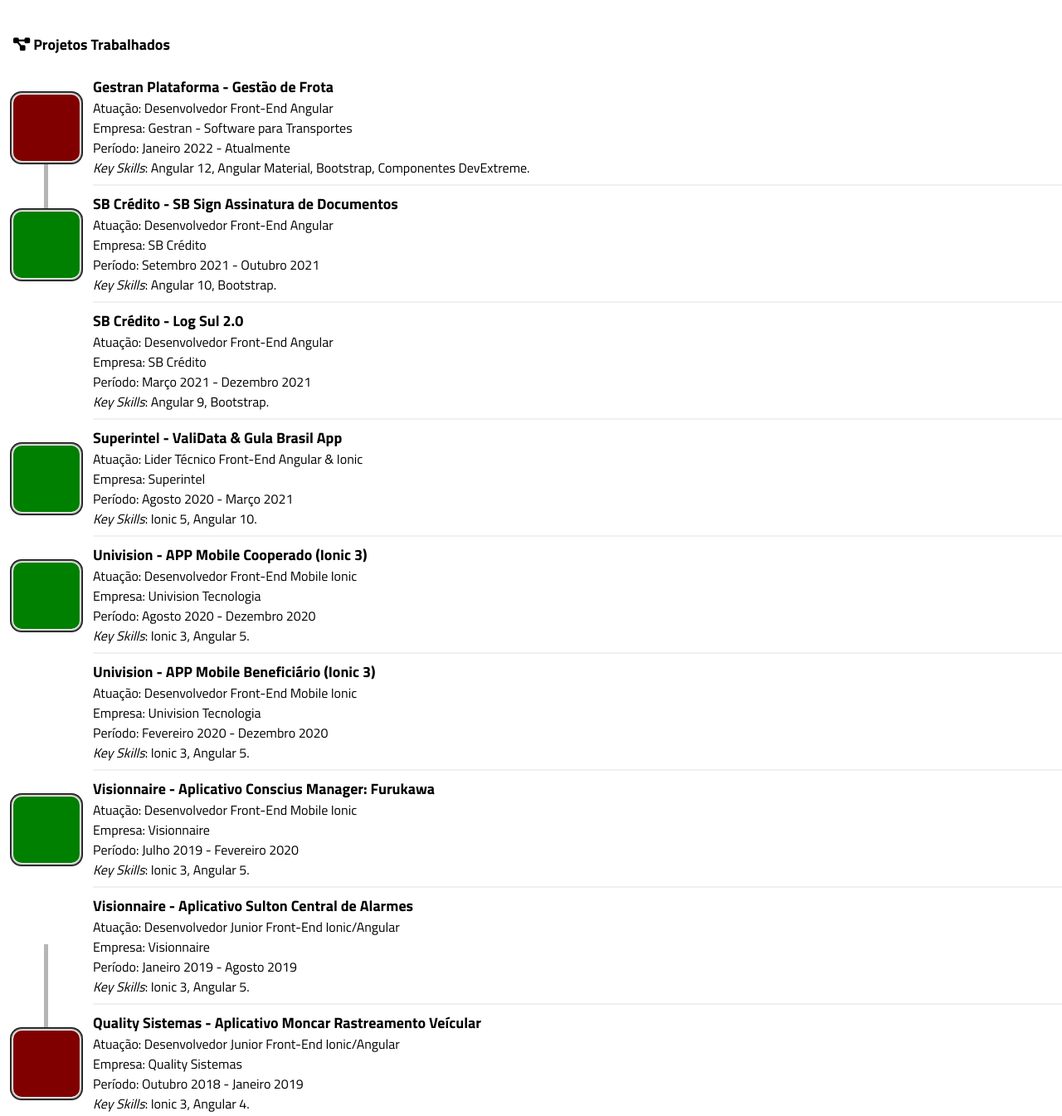
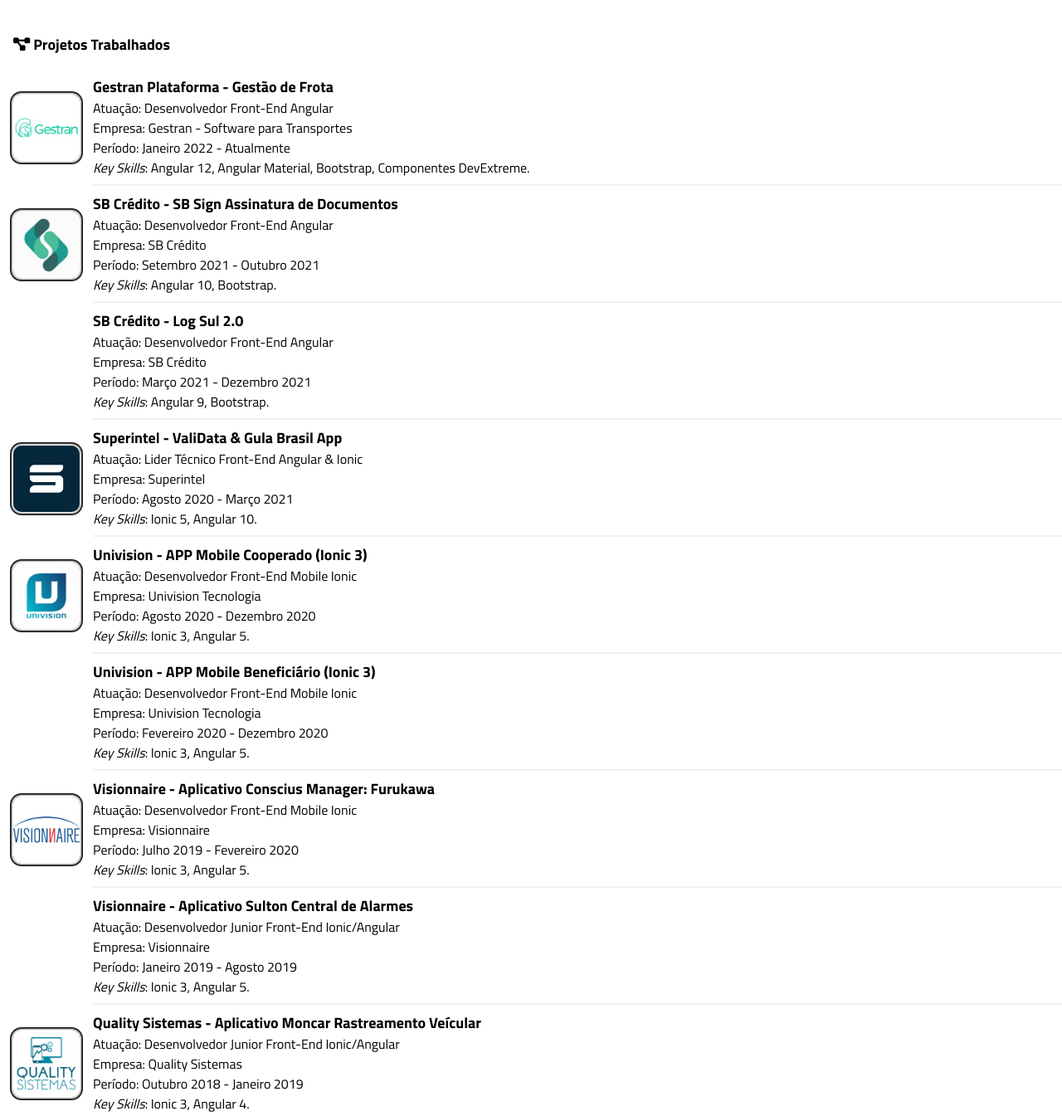
Before and after one commit to DoToMaSi/CurriculumVitae, a plain HTML site: page index.html in a window 1280 px wide. Shown: the part 630-1975 px from the top of the page at 83% size. Drawn offline with Linux system fonts and the light colour scheme.

Commit message:
feat: finished image placement

```diff
--- a/css/main.css
+++ b/css/main.css
@@ -186,17 +186,6 @@ ul {
     background-size: cover;
 }
 
-.timeline .node.first-node .timeline-item-pic::before {
-    position: absolute;
-    margin-top: 84px;
-    left: 53px;
-    width: 5px;
-    height: 100px;
-    content: " ";
-    background-color: #b5b5b5;
-    z-index: 1;
-}
-
 .timeline .node.last-node .timeline-item-pic {
     min-width: 80px;
     min-height: 80px;
@@ -204,17 +193,6 @@ ul {
     box-shadow: 0px 0px 2px 2px #FFFFFF, 0px 0px 0px 4px #0A0A0A;
     background: rgb(128, 0, 0) !important;
     background-size: cover;
-}
-
-.timeline .node.last-node .timeline-item-pic::before {
-    position: absolute;
-    margin-top: -104px;
-    left: 53px;
-    width: 5px;
-    height: 100px;
-    content: " ";
-    background-color: #b5b5b5;
-    z-index: 1;
 }
 
 .timeline .timeline-item .timeline-item-description {
@@ -228,3 +206,33 @@ ul {
     background: url('../assets/images/faculdade-spei.jpg') center no-repeat !important;
     background-size: cover !important;
 }
+
+#gestran {
+    background: url('../assets/images/gestran.png') center no-repeat !important;
+    background-size: cover !important;
+}
+
+#sbcredito {
+    background: url('../assets/images/sbcredito.png') center no-repeat !important;
+    background-size: cover !important;
+}
+
+#superintel {
+    background: url('../assets/images/superintel.jpg') center no-repeat !important;
+    background-size: cover !important;
+}
+
+#univision {
+    background: url('../assets/images/univision.png') center no-repeat !important;
+    background-size: cover !important;
+}
+
+#visionnaire {
+    background: url('../assets/images/visionnaire.png') center no-repeat !important;
+    background-size: cover !important;
+}
+
+#quality-sistemas {
+    background: url('../assets/images/quality-sistemas.png') center no-repeat !important;
+    background-size: cover !important;
+}
--- a/index.html
+++ b/index.html
@@ -58,7 +58,7 @@
 				<div id="education">
 					<h6><i class="fa-solid fa-graduation-cap"></i>&nbsp;<b>Formações</b></h6>
 					<div class="timeline">
-						<div class="timeline-item">
+						<div class="timeline-item node">
 							<div id="faculdade-spei" class="timeline-item-pic">
 								&nbsp;
 							</div>
@@ -75,7 +75,7 @@
 					<h6><i class="fa-solid fa-diagram-project"></i>&nbsp;<b>Projetos Trabalhados</b></h6>
 					<div class="timeline">
 						<div class="timeline-item node first-node">
-							<div class="timeline-item-pic">
+							<div id="gestran" class="timeline-item-pic">
 								&nbsp;
 							</div>
 							<div class="timeline-item-description">
@@ -88,7 +88,7 @@
 						</div>
 
 						<div class="timeline-item node">
-							<div class="timeline-item-pic">
+							<div id="sbcredito" class="timeline-item-pic">
 								&nbsp;
 							</div>
 							<div class="timeline-item-description">
@@ -114,7 +114,7 @@
 						</div>
 
 						<div class="timeline-item node">
-							<div class="timeline-item-pic">
+							<div id="superintel" class="timeline-item-pic">
 								&nbsp;
 							</div>
 							<div class="timeline-item-description">
@@ -127,7 +127,7 @@
 						</div>
 
 						<div class="timeline-item node">
-							<div class="timeline-item-pic">
+							<div id="univision" class="timeline-item-pic">
 								&nbsp;
 							</div>
 							<div class="timeline-item-description">
@@ -153,7 +153,7 @@
 						</div>
 
 						<div class="timeline-item node">
-							<div class="timeline-item-pic">
+							<div id="visionnaire" class="timeline-item-pic">
 								&nbsp;
 							</div>
 							<div class="timeline-item-description">
@@ -179,7 +179,7 @@
 						</div>
 
 						<div class="timeline-item node last-node">
-							<div class="timeline-item-pic">
+							<div id="quality-sistemas" class="timeline-item-pic">
 								&nbsp;
 							</div>
 							<div class="timeline-item-description">
```
Also changed, not shown: assets/images/gestran.png (added), assets/images/quality-sistemas.png (added), assets/images/sbcredito.png (added), assets/images/superintel.jpg (added), assets/images/univision.png (added), assets/images/visionnaire.png (added).
